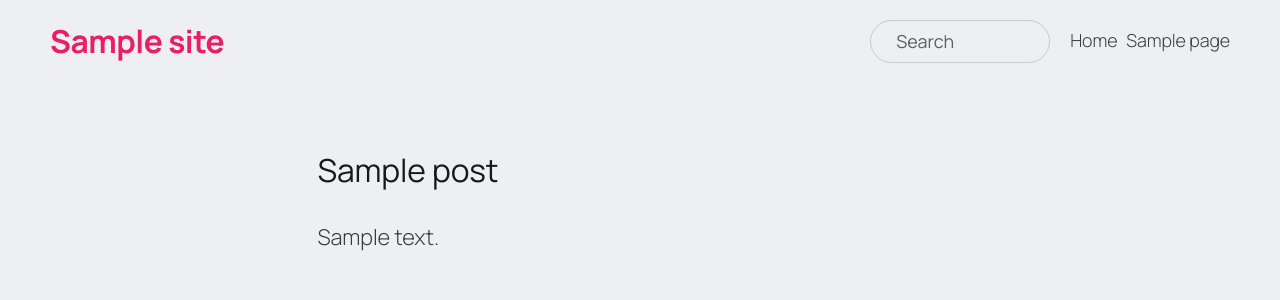
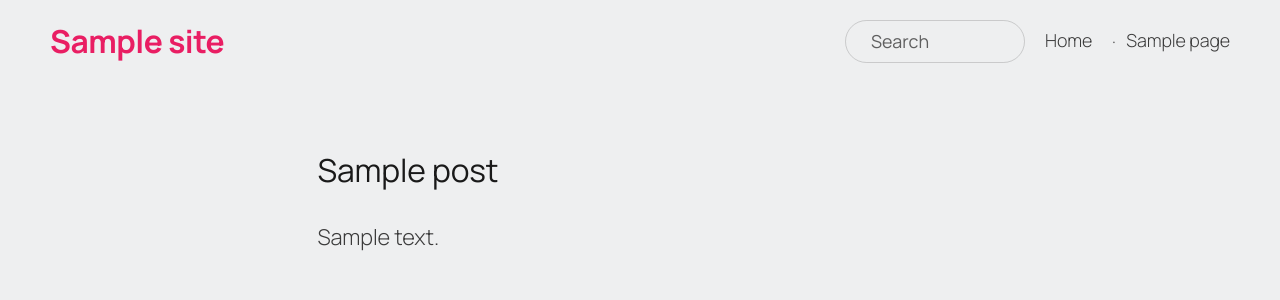
Before and after one commit to drrill/hello-world, a WordPress theme: template michaelrill/page.php in a window 1280 px wide. Shown: the top 300 px of the page. Run offline with PHP 8.4 and a stand-in for WordPress, Linux system fonts and the light colour scheme; the site name, menu and one post (Sample post) are stand-ins, and other content is empty.

Commit message:
Add middot separator between menu items (v1.1.1)
https://claude.ai/code/session_01A6T54QAismwnbMDD3tczK3

```diff
--- a/michaelrill/style.css
+++ b/michaelrill/style.css
@@ -3,7 +3,7 @@ Theme Name: Michael Rill
 Theme URI: https://michaelrill.xyz
 Author: Michael Rill
 Description: A minimal classic WordPress theme for michaelrill.xyz. Manrope typography, two-column post layout, aside post format support.
-Version: 1.1.0
+Version: 1.1.1
 Requires at least: 6.0
 Tested up to: 6.7
 Requires PHP: 8.0
@@ -329,6 +329,12 @@ a:focus-visible {
 
 .main-navigation li {
   margin: 0;
+}
+
+.main-navigation li + li::before {
+  content: "\00b7";
+  margin: 0 0.6em;
+  color: var(--color-muted);
 }
 
 .main-navigation a {
@@ -1107,6 +1113,10 @@ figcaption {
     z-index: 1000;
   }
 
+  .main-navigation li + li::before {
+    content: none;
+  }
+
   .main-navigation.toggled ul {
     display: flex;
   }
```
